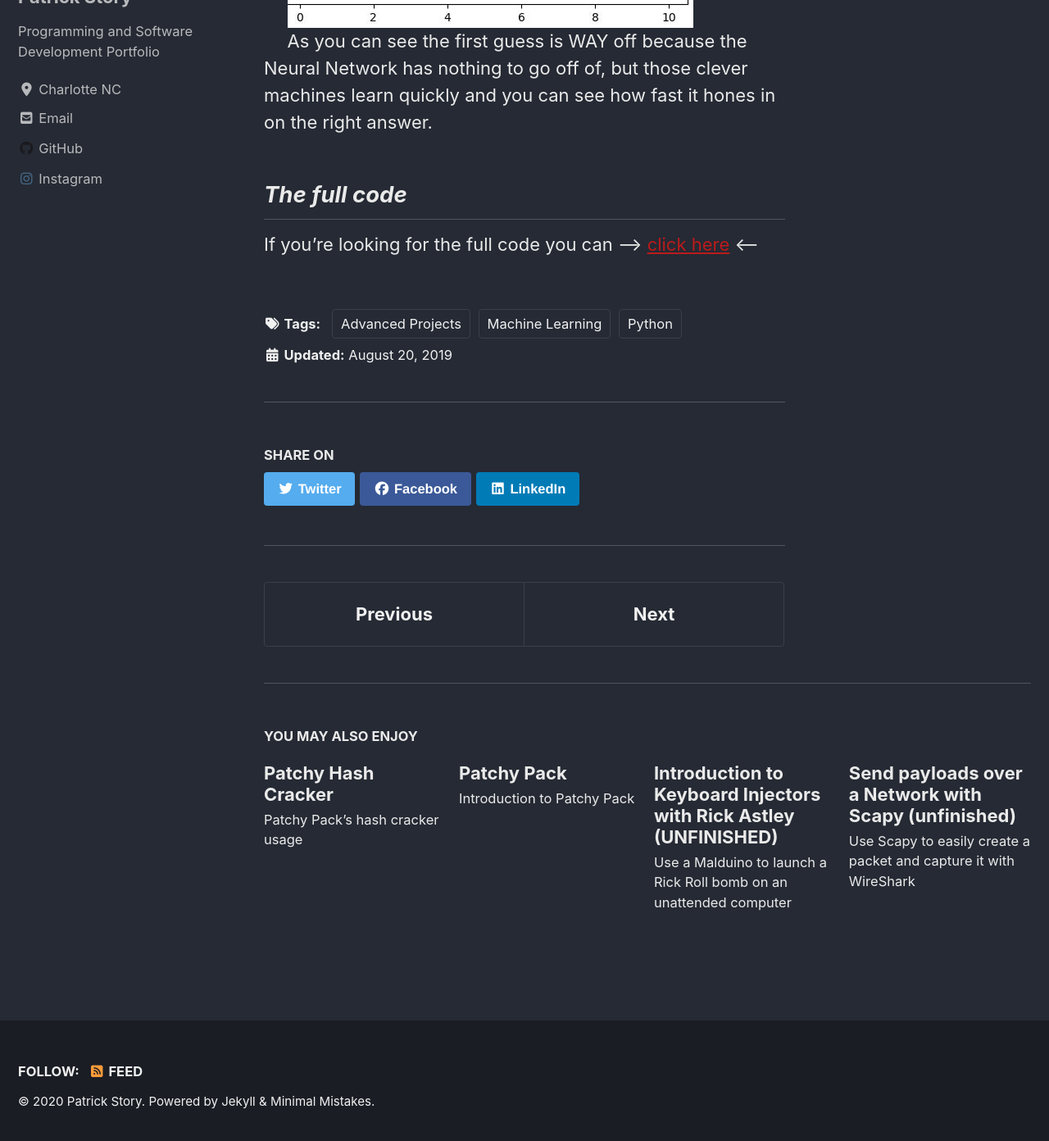
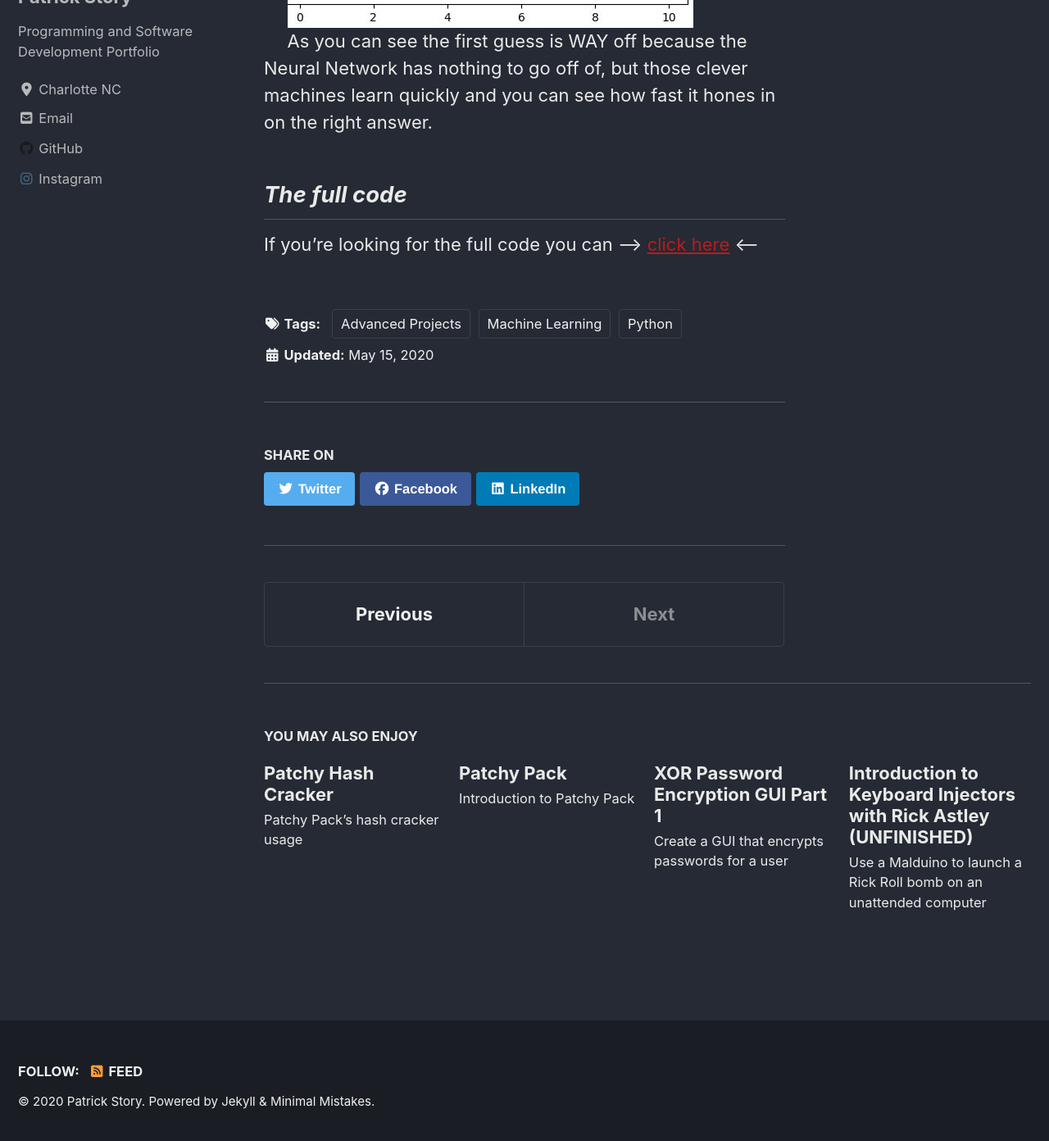
Before and after one commit to Patchyst/Patchyst.github.io, a Jekyll site: the page built from _posts/2020-05-17-tensorflow.md, in a window 1280 px wide and 1400 px high, scrolled down 16936 px. Shown: the top 1392 px of the window at 82% size. Built offline with Jekyll 4.4.1, drawn with Linux system fonts in a browser that asks for light colours; cached includes are drawn as plain includes; nearby versions of some CDN libraries.

Commit message:
updating dates

```diff
--- a/_posts/2019-08-20-tensorflow.md
+++ b/_posts/2020-05-17-tensorflow.md
@@ -1,6 +1,6 @@
 ---
 title: "Build a Neural Network with TensorFlow"
-date: 2019-08-20
+date: 2020-05-15
 tags: [Advanced Projects, Machine Learning, Python]
 header:
   image: "images/tensor.jpg"
```
Also changed, not shown: _posts/2020-04-12-XOR.md (renamed from _posts/2019-08-12-XOR.md, +1 -1 lines).
